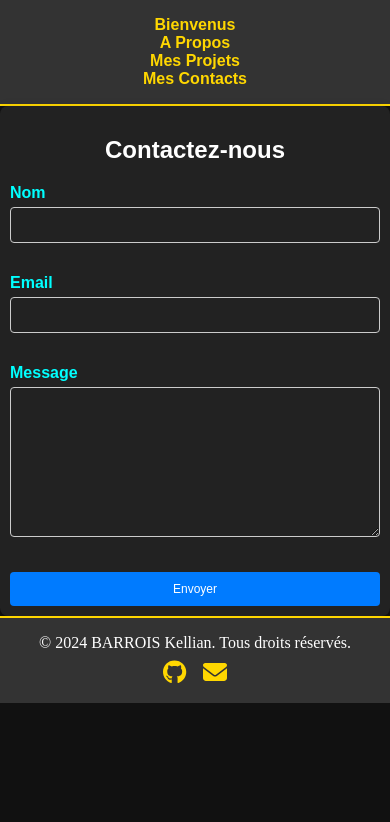
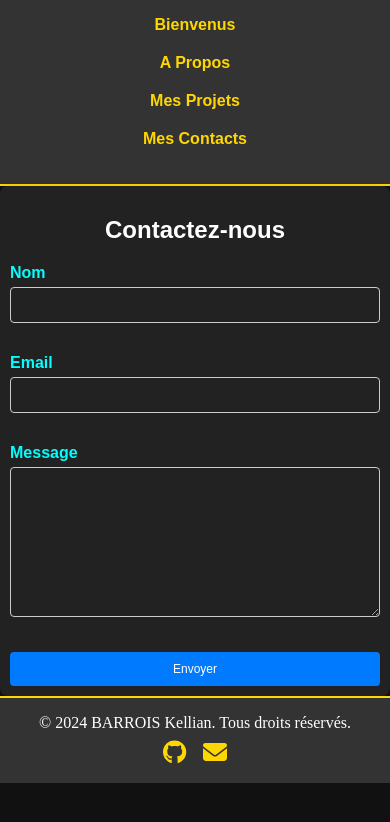
Before and after one commit to Kentana07/Mon-Portfolio, a React (Create React App) app: page /Mon-Portfolio/contact-form in a window 390 px wide. Shown: the top 822 px of the page. Built offline with nearby package versions, Linux system fonts and the light colour scheme.

Commit message:
modif css

```diff
--- a/src/styles/header.css
+++ b/src/styles/header.css
@@ -32,7 +32,7 @@
       align-items: center;
       justify-content: center;
     }
-    .header nav ul li a {
+    .header nav ul li {
       margin-bottom: 20px;
     }
   }
```
